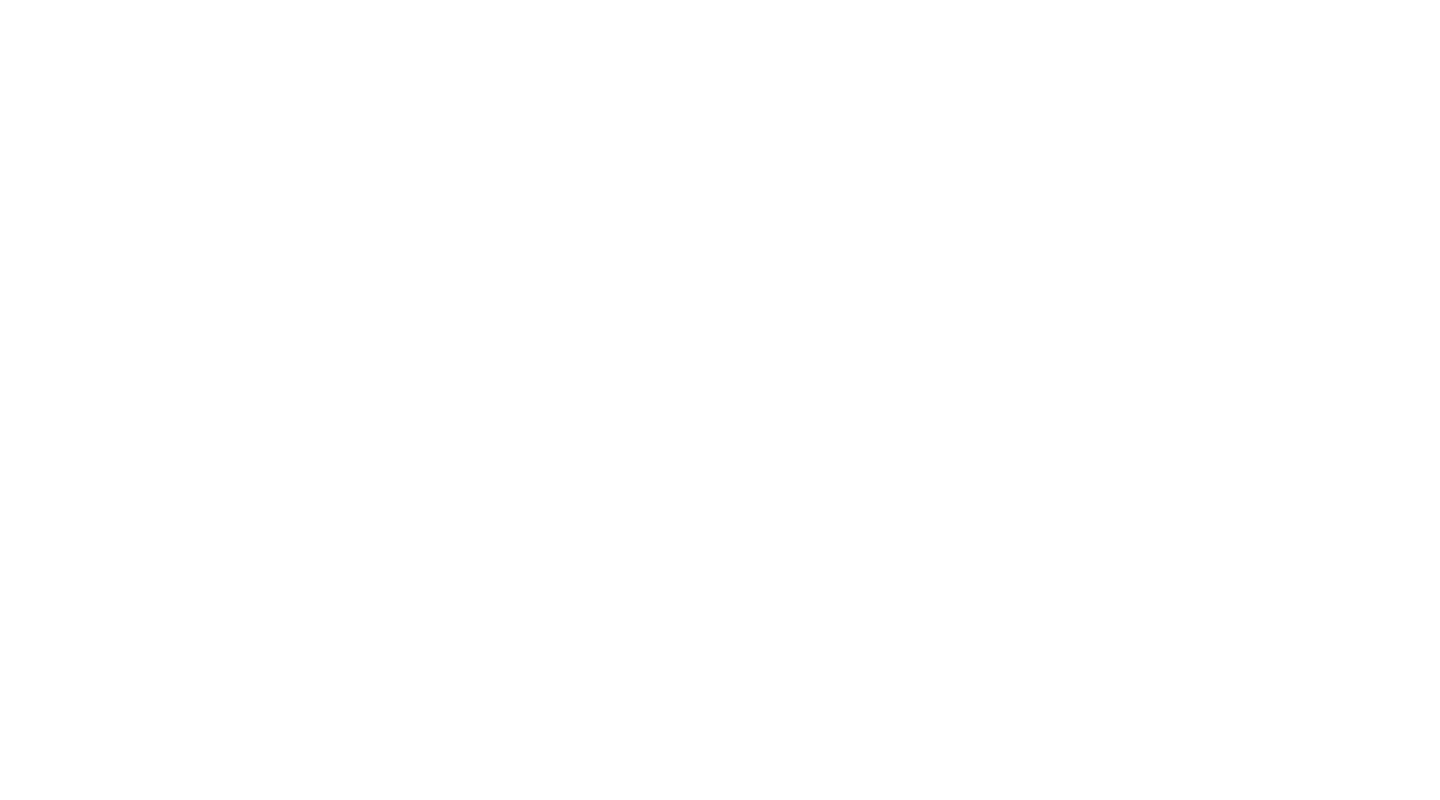
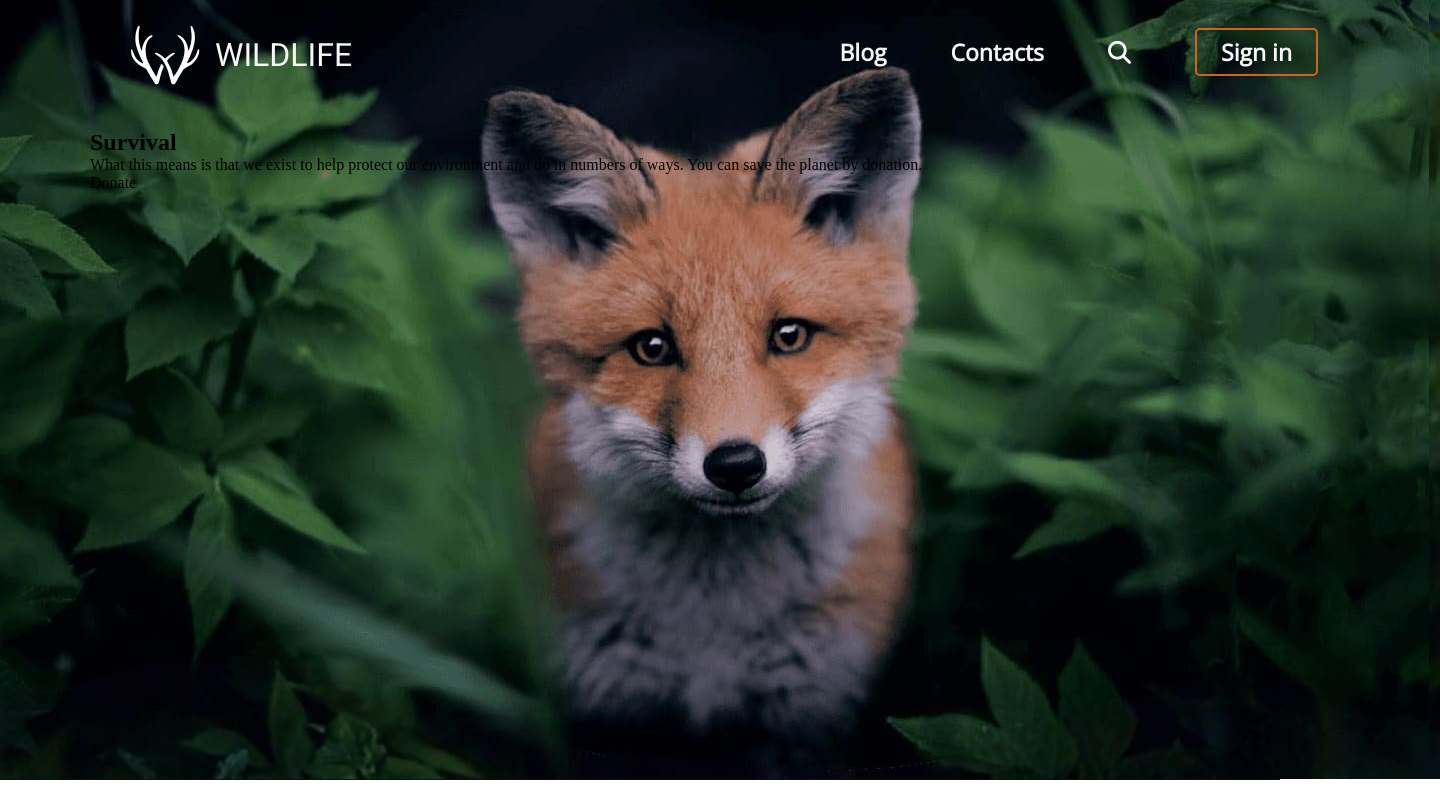
Before and after one commit to selivanova-a/wildlife, a plain HTML site: page index.html in a window 1280 px wide. Shown: the whole page, 1440 px wide, since content can reach past the window. Drawn offline with nearby package versions, Linux system fonts and the light colour scheme.

Commit message:
feat: add header

```diff
--- a/index.html
+++ b/index.html
@@ -3,8 +3,51 @@
 <head>
 	<meta charset="UTF-8">
 	<title>Wild Life</title>
+	<link rel="stylesheet" type="text/css" href="styles/index.css">
+	<link href="https://fonts.googleapis.com/css?family=Roboto:400,400i,500,700&amp;subset=cyrillic" rel="stylesheet">
+	<link rel="preconnect" href="https://fonts.gstatic.com">
+	<link href="https://fonts.googleapis.com/css2?family=Open+Sans:wght@300&display=swap" rel="stylesheet">
+	<script src="https://kit.fontawesome.com/be2d7aec18.js" crossorigin="anonymous"></script>
 </head>
 <body>
-
+	<div class="background-wrapper">
+		<section class="survival">
+			<div class="wrapper">
+				<header class="header">
+					<div class="logo">
+						<div class="logo__item">
+							<img src="assets/icons/logo.svg">
+						</div>
+						<div class="logo__item">
+							<a href="#">WILDLIFE</a>
+						</div>
+					</div>
+					<nav class="header__navigation">
+						<ul class="navigation">
+							<li class="navigation__link">
+								<a href="#">Blog</a>
+							</li>
+							<li class="navigation__link">
+								<a href="#">Contacts</a>
+							</li>
+							<li class="navigation__link">
+								<a href="#"><i class="fas fa-search"></i></a>
+							</li>
+							<li class="navigation__link">
+								<button>Sign in</button>
+							</li>
+						</ul>
+					</nav>
+				</header>
+				<div class="article">
+					<h1 class="article__title">Survival</h1>
+					<div class="article__text">
+						What this means is that we exist to help protect our environment and do in numbers of ways. You can save the planet by donation.
+					</div>
+					<button>Donate</button>
+				</div>
+			</div>
+		</section>
+	</div>
 </body>
 </html>
--- /dev/null
+++ b/styles/index.scss
@@ -0,0 +1,107 @@
+@import "constants.scss";
+
+* {
+  padding: 0;
+  margin: 0;
+}
+
+.wrapper {
+  margin: 0 auto;
+  width: 1260px;
+}
+
+.background-wrapper {
+  height: 780px;
+  width: 100%;
+  background: $header-background-color;
+}
+
+.survival {
+  margin: 0 auto;
+  width: 1440px;
+  height: 779px;
+  background-image: url(../assets/images/background-image.png);
+}
+
+.header {
+  display: flex;
+  justify-content: space-between;
+
+  &__navigation {
+    color:$inner-font-color;
+  }
+}
+
+.navigation {
+  display: flex;
+  align-items: center;
+  list-style: none;
+
+  &__link {
+    padding: 28px  32px;
+    font-size: 23px;
+    font-weight: bolder;
+    font-family: 'Open Sans', sans-serif;
+
+    a {
+      text-decoration: none;
+      color: $inner-font-color;
+    }
+
+    a:hover {
+      color: $button-hover-color;
+      transition-duration: 0.5s;
+    }
+
+    button {
+      all: unset;
+      border: 2px solid $button-color;
+      box-sizing: border-box;
+      border-radius: 5px;
+      padding: 6px 24px;
+    }
+
+    button:hover {
+      border: 2px solid $button-hover-color;
+      background-color: $button-hover-color;
+      transition-duration: 0.5s;
+    }
+
+    button:active {
+      border: 2px solid $button-pressed-color;
+      background-color: $button-pressed-color;
+      transition-duration: 0.5s;
+    }
+  }
+}
+
+.logo {
+  margin: 25px;
+  display: flex;
+
+  &__item {
+    padding-left: 15px;
+    font-family: Roboto;
+    font-size: 32px;
+    line-height: 60px;
+
+    a {
+      color: $inner-font-color;
+      text-decoration: none;
+    }
+  }
+}
+
+.article {
+  &article__title {
+
+  }
+  &article__text {
+    max-width: 280px;
+    height: 400px;
+  }
+
+  button {
+    all: unset;
+  }
+}
```
Also changed, not shown: styles/index.css (added), 1 other file.
